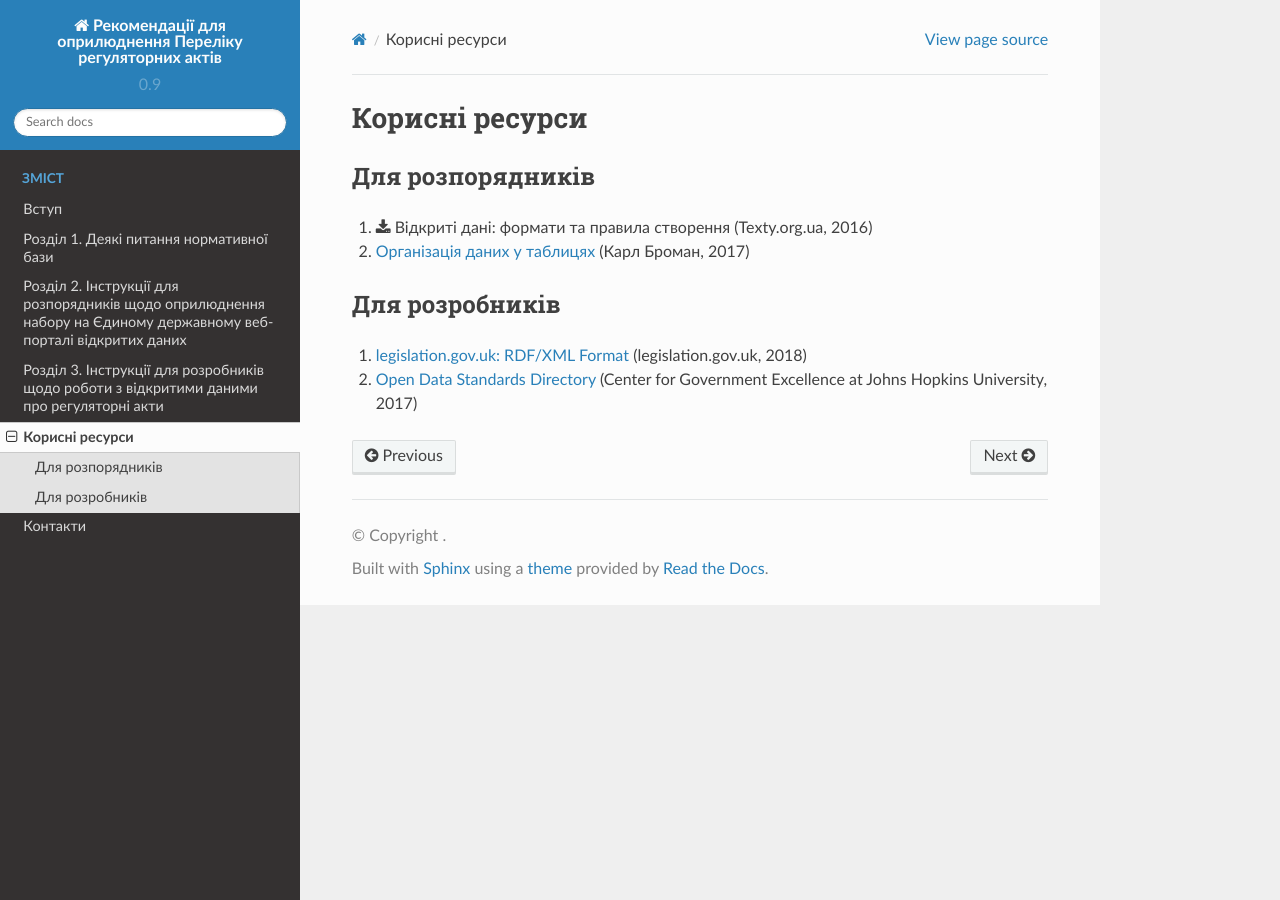
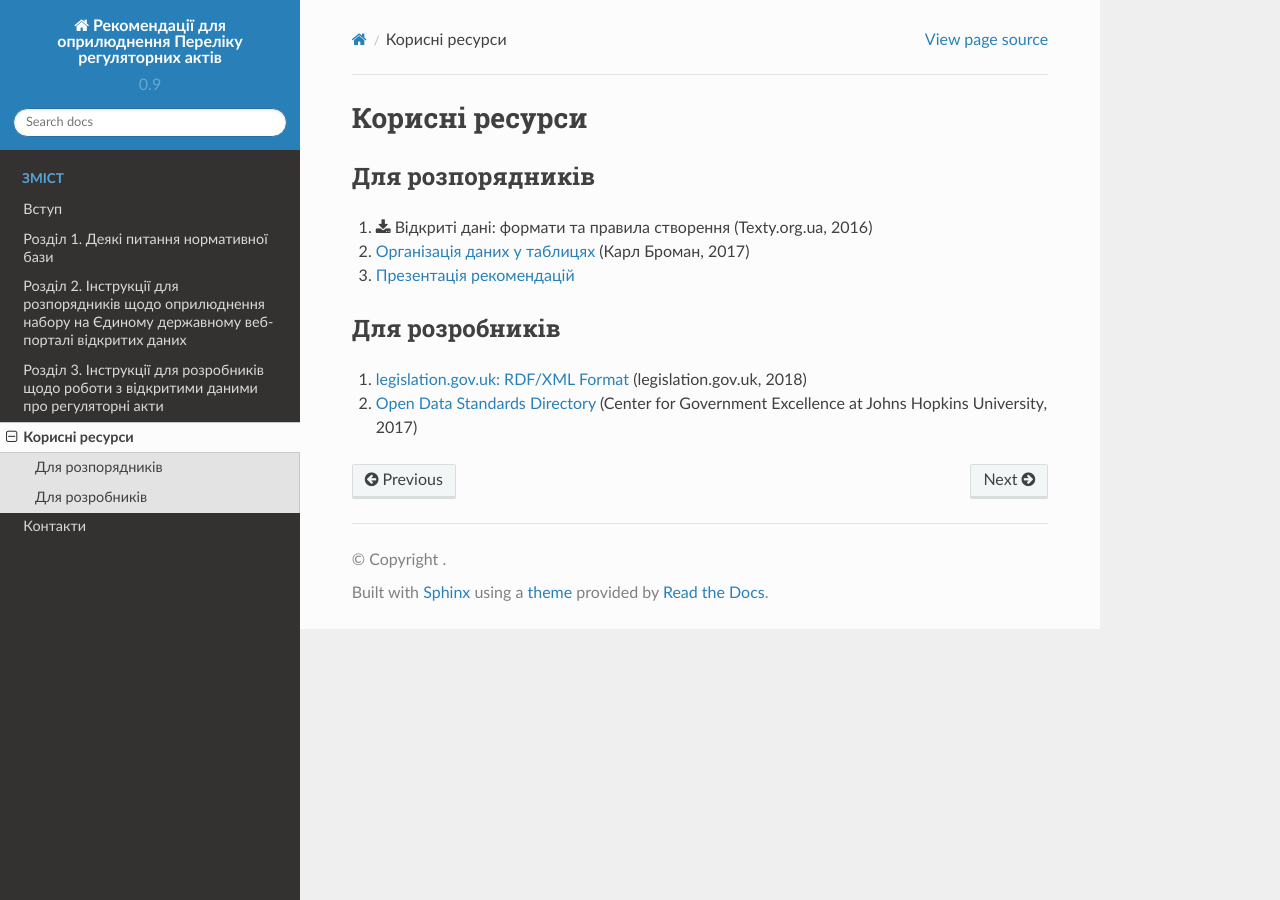
Before and after one commit to tapas-opendata/rods, a Sphinx documentation site: the page built from source/resources.rst, in a window 1280 px wide. Built offline with Sphinx 7.4.7 and the Read the Docs theme 2.0.0, drawn with Linux system fonts in a browser that asks for light colours.

Commit message:
corrected mistakes in the excel table, added link on presentation

```diff
--- a/source/resources.rst
+++ b/source/resources.rst
@@ -6,7 +6,7 @@
 
 1. :download:`Відкриті дані: формати та правила створення <assets/FormatsAndRules.pdf>` (Texty.org.ua, 2016)
 2. `Організація даних у таблицях <http://texty.org.ua/pg/book/Oximets/read/87136?a_offset=>`_ (Карл Броман, 2017)
-
+3. `Презентація рекомендацій <https://docs.google.com/presentation/d/1b6QXOZ3oSW7qXvwHwThdfge27rF0rbOZtRSTDifeXWw/edit?usp=sharing>`_
 
 Для розробників
 ************************************************************
```
Also changed, not shown: 1 other file.
